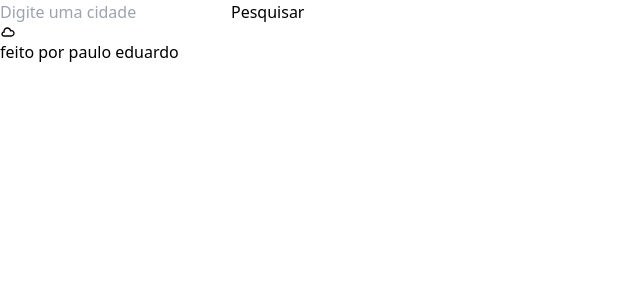
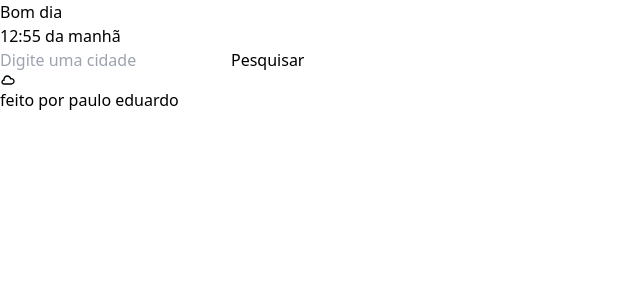
Before and after one commit to pauloesmelos/weather-api-react, a React (Vite) app: page / in a window 1280 px wide. Shown: the top 300 px of the page, without its empty margins (0-640 px from the left). Built offline with nearby package versions, Linux system fonts and the light colour scheme.

Commit message:
added message good day or good night in the home

```diff
--- a/src/Home.jsx
+++ b/src/Home.jsx
@@ -1,20 +1,36 @@
-import React from 'react'
-import FormSearch from './components/FormSearch'
+import React from 'react';
+import FormSearch from './components/FormSearch';
+import {} from 'react-icons';
 
 const Home = () => {// BOM DIA ! BOA NOITE IMPLEMENTAR
   const isDay = () => {
-    const hour = new Date().getUTCHours();
-    console.log(hour);
+    const hour = new Date().getHours();
+    return (hour > 6) && (hour < 18) ? true : false;
   }
-  React.useEffect(() => {
+  const time = () => {
+    const hour = new Date().getHours();
+    const minutes = new Date().getMinutes();
+    return `${hour}:${minutes}`;
+  }
 
-  }, []);
   return (
-    <div className="bg-gray-100 bg-cover bg-center bg-no-repeat
-    h-screen w-full flex justify-center items-center">
+    <main>
+      <div className="bg-gray-100 relative g-gray-100 w-full py-5 z-30 flex flex-col sm:flex-row
+      sm:gap-5 justify-center items-center">
+        <h2 className="text-slate-500 text-2xl sm:text-3xl font-serif text-center font-bold before:inline-block
+        before:-z-20 relative before:w-3 before:h-3 before:bg-yellow-300 before:mr-[-12px]">
+          {isDay ? "Bom dia" : "Boa noite"}
+        </h2>
+        <div>
+          <span className="text-gray-400 text-[.8rem] sm:text-sm">{time()} da manhã</span>
+        </div>
+      </div>
+      <div className="bg-gray-100 bg-cover bg-center bg-no-repeat
+      h-screen w-full flex justify-center items-center">
         <FormSearch />
-    </div>
+      </div>
+    </main>
   )
 }
 
-export default Home
+export default Home;
```
